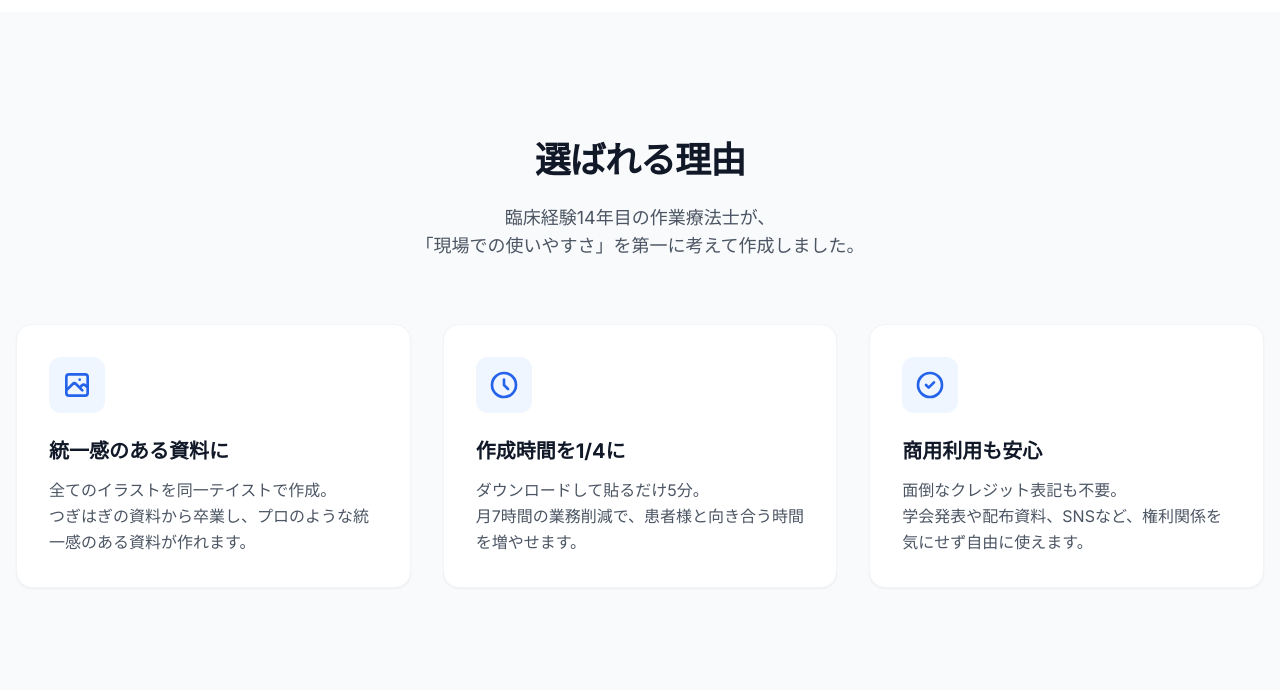
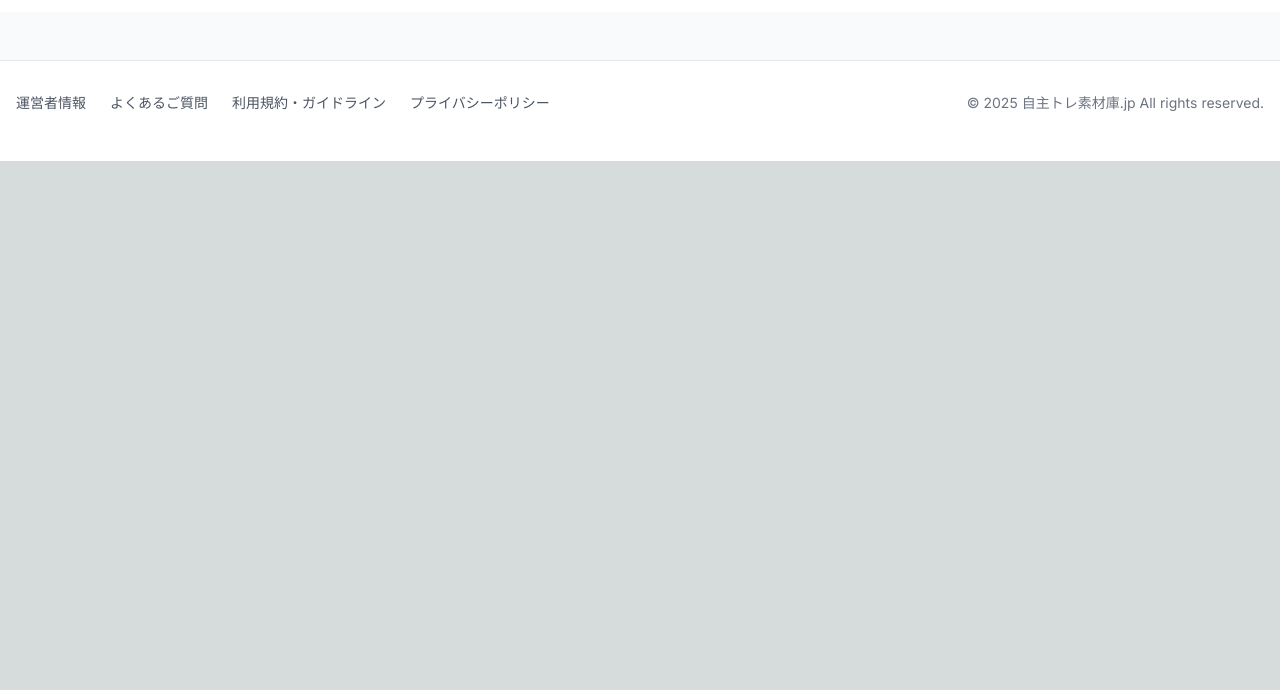
Before and after one commit to makomaru2023/jishutore-starter, a Next.js app: page / in a window 1280 px wide. Shown: the part 1770-2460 px from the top of the page. After the commit the page ends 1931 px from the top, so only its background shows below. Built offline with nearby package versions, Linux system fonts and the light colour scheme.

Commit message:
Fix slider image display and remove features section

```diff
--- a/src/app/page.tsx
+++ b/src/app/page.tsx
@@ -108,64 +108,7 @@ export default function Home() {
         </div>
 
 
-        {/* Features Section */}
-        <div className="bg-gray-50 py-24 sm:py-32">
-          <div className="container mx-auto px-4">
-            <div className="mx-auto max-w-3xl text-center mb-16">
-              <h2 className="text-3xl font-bold tracking-tight text-gray-900 sm:text-4xl mb-6">
-                選ばれる理由
-              </h2>
-              <p className="text-lg text-gray-600">
-                臨床経験14年目の作業療法士が、<br className="hidden sm:block" />
-                「現場での使いやすさ」を第一に考えて作成しました。
-              </p>
-            </div>
 
-            <div className="mx-auto grid max-w-2xl grid-cols-1 gap-8 lg:mx-0 lg:max-w-none lg:grid-cols-3">
-              {/* Feature 1 */}
-              <div className="flex flex-col bg-white p-8 rounded-2xl shadow-sm border border-gray-100 hover:shadow-md transition-shadow">
-                <div className="mb-6 inline-flex h-14 w-14 items-center justify-center rounded-xl bg-blue-50 text-blue-600 self-start">
-                  <svg className="h-8 w-8" fill="none" viewBox="0 0 24 24" stroke="currentColor">
-                    <path strokeLinecap="round" strokeLinejoin="round" strokeWidth={2} d="M4 16l4.586-4.586a2 2 0 012.828 0L16 16m-2-2l1.586-1.586a2 2 0 012.828 0L20 14m-6-6h.01M6 20h12a2 2 0 002-2V6a2 2 0 00-2-2H6a2 2 0 00-2 2v12a2 2 0 002 2z" />
-                  </svg>
-                </div>
-                <h3 className="text-xl font-bold text-gray-900 mb-3">統一感のある資料に</h3>
-                <p className="text-gray-600 leading-relaxed">
-                  全てのイラストを同一テイストで作成。<br />
-                  つぎはぎの資料から卒業し、プロのような統一感のある資料が作れます。
-                </p>
-              </div>
-
-              {/* Feature 2 */}
-              <div className="flex flex-col bg-white p-8 rounded-2xl shadow-sm border border-gray-100 hover:shadow-md transition-shadow">
-                <div className="mb-6 inline-flex h-14 w-14 items-center justify-center rounded-xl bg-blue-50 text-blue-600 self-start">
-                  <svg className="h-8 w-8" fill="none" viewBox="0 0 24 24" stroke="currentColor">
-                    <path strokeLinecap="round" strokeLinejoin="round" strokeWidth={2} d="M12 8v4l3 3m6-3a9 9 0 11-18 0 9 9 0 0118 0z" />
-                  </svg>
-                </div>
-                <h3 className="text-xl font-bold text-gray-900 mb-3">作成時間を1/4に</h3>
-                <p className="text-gray-600 leading-relaxed">
-                  ダウンロードして貼るだけ5分。<br />
-                  月7時間の業務削減で、患者様と向き合う時間を増やせます。
-                </p>
-              </div>
-
-              {/* Feature 3 */}
-              <div className="flex flex-col bg-white p-8 rounded-2xl shadow-sm border border-gray-100 hover:shadow-md transition-shadow">
-                <div className="mb-6 inline-flex h-14 w-14 items-center justify-center rounded-xl bg-blue-50 text-blue-600 self-start">
-                  <svg className="h-8 w-8" fill="none" viewBox="0 0 24 24" stroke="currentColor">
-                    <path strokeLinecap="round" strokeLinejoin="round" strokeWidth={2} d="M9 12l2 2 4-4m6 2a9 9 0 11-18 0 9 9 0 0118 0z" />
-                  </svg>
-                </div>
-                <h3 className="text-xl font-bold text-gray-900 mb-3">商用利用も安心</h3>
-                <p className="text-gray-600 leading-relaxed">
-                  面倒なクレジット表記も不要。<br />
-                  学会発表や配布資料、SNSなど、権利関係を気にせず自由に使えます。
-                </p>
-              </div>
-            </div>
-          </div>
-        </div>
       </main>
       <Footer />
     </div>
--- a/src/components/MaterialSlider.tsx
+++ b/src/components/MaterialSlider.tsx
@@ -18,6 +18,22 @@ export function MaterialSlider(props: PropType) {
         Autoplay({ playOnInit: true, delay: 4000 })
     ])
 
+    if (!items || items.length === 0) return null;
+
+    const getImageUrl = (path: string) => {
+        if (!path) return '/placeholder.png';
+        if (path.startsWith("https://")) {
+            return `/api/image?key=${encodeURIComponent(
+                path.replace(
+                    "https://pub-00b4caa7ca60422fa31c5d50d6772c3.r2.dev/",
+                    ""
+                )
+            )}`;
+        }
+        if (path.startsWith("/")) return path;
+        return `/api/image?key=${encodeURIComponent(path)}`;
+    }
+
     return (
         <div className="embla overflow-hidden" ref={emblaRef}>
             <div className="embla__container flex">
@@ -28,7 +44,7 @@ export function MaterialSlider(props: PropType) {
                                 {/* Image Area */}
                                 <div className="relative aspect-[4/3] bg-gray-50 overflow-hidden">
                                     <Image
-                                        src={item.previewSrc?.startsWith('/') ? item.previewSrc : `/${item.previewSrc || 'placeholder.png'}`}
+                                        src={getImageUrl(item.previewSrc)}
                                         alt={item.title}
                                         fill
                                         className="object-contain p-2 group-hover:scale-105 transition-transform duration-300"
```
